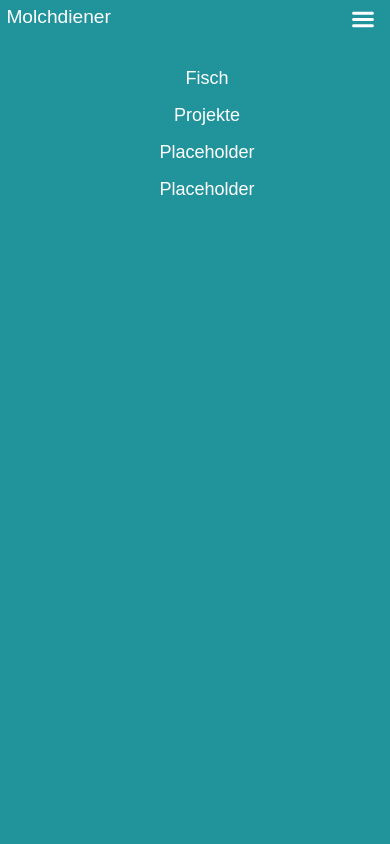
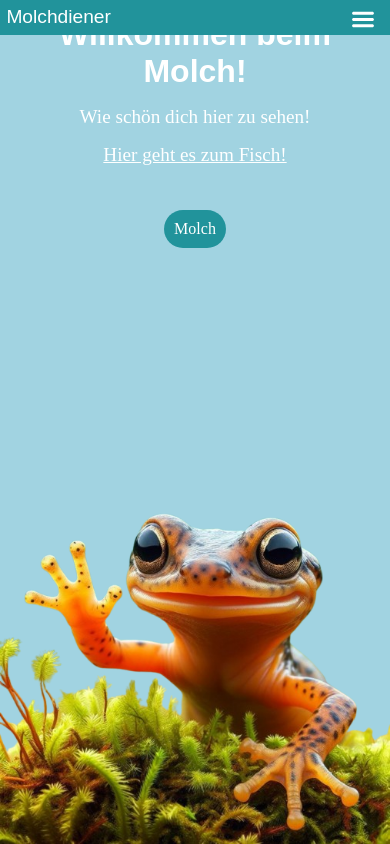
Before and after one commit to molchweb/molchweb.github.io, a plain HTML site: page index.html in a window 390 px wide. Drawn offline with Linux system fonts and the light colour scheme; a web font is replaced by a local one.

Commit message:
Update style.css

```diff
--- a/css/style.css
+++ b/css/style.css
@@ -150,14 +150,14 @@ ul {
   }
     .sidenav {
    height: 100%;
-   width: 100%;
+   width: 0;
    position: fixed;
    z-index: 1;
    top: 0;
    left: 0;
    background-color: #21939b;
    overflow-x: hidden;
-   padding-top: 60px;
+   padding-top: 6rem;
    transition: 0.5s;
   }
 }
```
